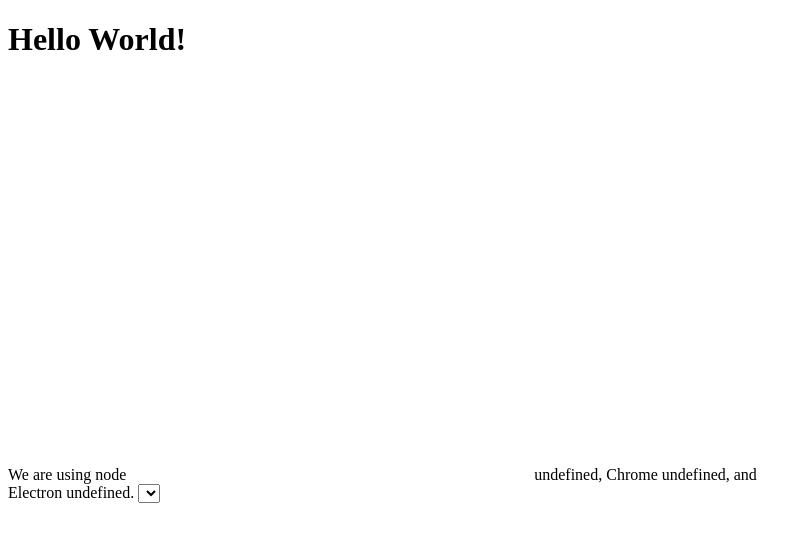
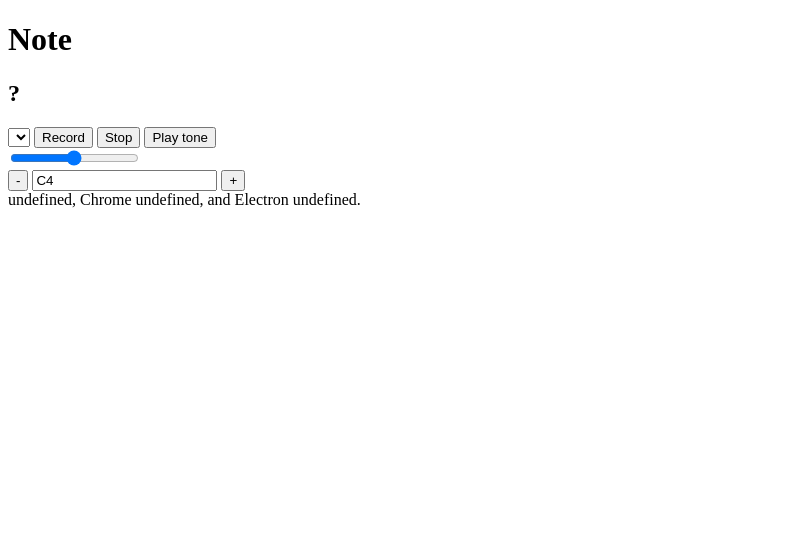
Before and after one commit to redscorp98/Electron-Tuner, an Electron app: page index.html in a window 800 px wide. Drawn offline with Linux system fonts and the light colour scheme.

Commit message:
Added functions for playing and listening to music

```diff
--- a/index.html
+++ b/index.html
@@ -10,17 +10,31 @@
 </head>
 
 <body onload="main()">
-    <h1>Hello World!</h1>
-    We are using node
-    <canvas id="myChart" width="400" height="400"></canvas>
+    <h1>Note</h1>
+    <h2 id="current-note"></h2>
+    <select name="inputs" id="audio-inputs" onchange="setupInput(this)"></select>
+    <button onclick="listen()">Record</button>
+    <button onclick="stopListening()">Stop</button>
+    <button onclick="playTone()">Play tone</button>
+    <div class="slidecontainer">
+        <input type="range" min="1" max="100" value="50" class="slider" id="myRange" onchange="updateGain(this)">
+    </div>
+    <div id="note">
+        <button class="note-modifier" onclick="modifyNote(this.value)" value=-1>-</button>
+        <input type="text" id="output-note" value="C4">
+        <button class="note-modifier" onclick="modifyNote(this.value)" value=1>+</button>
+    </div>
     <script>document.write(process.versions.node)</script>,
     Chrome
     <script>document.write(process.versions.chrome)</script>,
     and Electron
     <script>document.write(process.versions.electron)</script>.
-    <select name="inputs" id="audio-inputs" onchange="setupInput(this)">
 
-    </select>
+
 </body>
 
 </html>
+
+<style>
+
+</style>
--- a/renderer.js
+++ b/renderer.js
@@ -1,23 +1,76 @@
+const dialog = require('electron').remote.dialog
 var audioCtx = new AudioContext;
 let recording;
 const PERIOD = 500; // 500 ms
 const Pitchfinder = require('pitchfinder')
-let mediaRecorder;
-let audioInputs;
+let mediaRecorder = null;
+let audioInputs = null;
+let gain = audioCtx.createGain();
+gain.gain.value = 0.5;
 
 // When device list changes this is called
 navigator.mediaDevices.ondevicechange = function (event) {
     updateInputList()
 }
 
+// Updates the gain of output note
+function updateGain(slider) {
+    const currentGain = gain.gain.value
+    const nextGain = slider.value / 100
+    const step = (nextGain - currentGain) / 2
+    gain.gain.value += step
+    for (let i = 0; i < 1; i++) {
+        setTimeout(function () { gain.gain.value += step }, 300 * i)
+    }
+}
 
-async function setupInput(options) {
+// Input a string of note (e.g. "A3", "C5") and return the frequency
+function getNoteFrequency(note = "") {
+    try {
+        const _note = note[0].toUpperCase() + note.substring(1)
+        notes = Object.keys(noteFrequencies)
+        if (notes.includes(_note)) {
+            const frequency = noteFrequencies[_note]
+            console.log(frequency)
+            return frequency
+        } else {
+            console.log("Note not found")
+            return 330
+        }
+    } catch (error) {
+
+    }
+}
+
+
+// Modifies the note displayed in the text box if it's a valid note
+function modifyNote(val) {
+    let note = document.getElementById("output-note").value
+    let currentNote = note[0].toUpperCase() + note.substring(1)
+    const notes = Object.keys(noteFrequencies)
+    if (notes.includes(currentNote)) {
+        const index = notes.indexOf(currentNote)
+        let nextIndex = index + parseInt(val)
+        if (nextIndex === notes.length) {
+            nextIndex = 0
+        } else if (nextIndex === -1) {
+            nextIndex = notes.length - 1
+        }
+        document.getElementById("output-note").value = notes[nextIndex]
+    } else {
+        dialog.showMessageBoxSync({ title: "Input error", message: "Invalid note input", type: "error" })
+    }
+}
+
+// Sets up the media device input
+async function setupDeviceInput(options) {
     if (audioInputs === null) {
         console.log("Nothing to do")
     }
     else {
         const device = (audioInputs.filter(input => input.label.includes(options.value)))
         mediaDevice = await navigator.mediaDevices.getUserMedia({ audio: { deviceId: { exact: device.deviceId } } })
+        // Uses default sample frequency of input device. Should be 48000 Hz
         mediaRecorder = new MediaRecorder(mediaDevice)
         mediaRecorder.ondataavailable = async function (e) {
             const blob = e.data
@@ -35,21 +88,9 @@ async function setupInput(options) {
         }
         console.log(mediaRecorder)
     }
-    // return navigator.mediaDevices.getUserMedia({ audio: true })
-    //     .then(device => {
-    //         mediaRecorder = new MediaRecorder(device)
-    //         return true
-    //     })
-    //     .catch(error => {
-    //         if (error.name === "NotFoundError") {
-    //             console.error("ERROR. No audio input detected.")
-    //         } else {
-    //             console.error(error)
-    //         }
-    //         return false
-    //     })
 }
 
+// Updates displayed list of audio devices
 async function updateInputList() {
     let select = document.getElementById("audio-inputs");
     const inputs = await getMediaDevices()
@@ -66,14 +107,12 @@ async function updateInputList() {
 
 }
 
-
+// Returns list of audio media devices
 async function getMediaDevices() {
-    let audioDevices = []
+    let audioDevices = null
     try {
         const devices = await navigator.mediaDevices.enumerateDevices()
         audioDevices = devices.filter(device => device.kind === "audioinput")
-        console.log(audioDevices)
-        // devices = await navigator.mediaDevices.getUserMedia({ audio: { deviceId: { exact: } } })
     } catch (error) {
         console.error(error)
     }
@@ -85,7 +124,8 @@ async function getMediaDevices() {
     Record for PERIOD
     Stop recording for 1000 - PERIOD
  */
-async function record() {
+async function listen() {
+    if (mediaRecorder !== null) {
         recording = window.setInterval(() => {
             mediaRecorder.start()
             window.setTimeout(() => {
@@ -93,32 +133,42 @@ async function record() {
             }, PERIOD)
         }, 1000)
     }
+}
 
 // Stop recording audio from the microphone input
-function stop() {
+function stopListening() {
     clearInterval(recording)
 }
 
 /*
-    Setup mediaRecorder interrupt and input
+    Fill a list of available audio inputs
+    Sets up a device input if available
 */
 async function main() {
-    // await setupInput();
-    updateInputList()
-    /* mediaRecorder.ondataavailable = async function (e) {
-        const blob = e.data
-        const stream = blob.stream()
-        const reader = stream.getReader()
-        reader.read().then(buffer => {
-            audioCtx.decodeAudioData(buffer.value.buffer).then(audioBuffer => {
-                audioData = audioBuffer.getChannelData(0)
-                // writeCSV(audioData)
-                getFrequency(audioBuffer.sampleRate, audioData)
-            }).catch(e => {
-                console.log(e)
-            })
-        })
-    } */
+    const inputReady = await updateInputList()
+    updateDisplayFrequency()
+    if (inputReady)
+        setupDeviceInput(document.getElementById("audio-inputs"))
+}
+
+// Return nearest number in a list
+function findNearestNote(val = 1) {
+    const arr = Object.values(noteFrequencies)
+    const notes = Object.keys(noteFrequencies)
+    let lowestDiff = Math.abs(arr[0] - val);
+    let nearest = notes[0];
+    for (let i = 0; i < arr.length; i++) {
+        let element = arr[i]
+        let diff = val - element
+        if (diff === 0) {
+            return notes[i]
+        }
+        else if (Math.abs(diff) < lowestDiff) {
+            lowestDiff = diff
+            nearest = notes[i]
+        }
+    }
+    return nearest
 }
 
 // Play most recently recorded audio
@@ -136,7 +186,22 @@ async function getFrequency(sampleFrequency, byteArray) {
     const detectPitch = Pitchfinder.YIN(sampleFrequency)
     const frequency = detectPitch(byteArray)
     // Sometimes frequency is null
-    console.log("Frequency: ", frequency)
+    console.log("Frequency: ", frequency, "Sample rate: ", sampleFrequency)
+    if (frequency !== null & frequency < 5100) {
+        updateDisplayFrequency(findNearestNote(frequency))
+    }
+}
+
+function updateDisplayFrequency(note = null) {
+    const id = document.getElementById("current-note")
+    if (note === null) {
+        // Dispaly a "?"
+        id.innerText = "?"
+    }
+    else {
+        // Display the string
+        id.innerText = note
+    }
 }
 
 // Writes CSV of recorded audio array
@@ -160,14 +225,160 @@ async function writeCSV(arr = []) {
     type of wave: sine, sqaure, sawtooth, triangle or custom (https://developer.mozilla.org/en-US/docs/Web/API/OscillatorNode/type)
     length seconds
  */
-function playTone(frequency = 330, type = "sine", length = 6) {
+function playTone(type = "sine", length = 4) {
+    const frequency = getNoteFrequency(document.getElementById("output-note").value)
     const oscillator = audioCtx.createOscillator()
     oscillator.onended = function () {
         console.log('Your tone has now stopped playing!');
     };
     oscillator.frequency.setValueAtTime(frequency, audioCtx.currentTime)
     oscillator.type = type
-    oscillator.connect(audioCtx.destination)
+    oscillator.connect(gain)
+    gain.connect(audioCtx.destination);
     oscillator.start()
     oscillator.stop(audioCtx.currentTime + length);
 }
+noteFrequencies = {
+    "C0": 16.35,
+    "C#0": 17.32,
+    "Db0": 17.32,
+    "D0": 18.35,
+    "D#0": 19.45,
+    "Eb0": 19.45,
+    "E0": 20.60,
+    "F0": 21.83,
+    "F#0": 23.12,
+    "Gb0": 23.12,
+    "G0": 24.50,
+    "G#0": 25.96,
+    "Ab0": 25.96,
+    "A0": 27.50,
+    "A#0": 29.14,
+    "Bb0": 29.14,
+    "B0": 30.87,
+    "C1": 32.70,
+    "C#1": 34.65,
+    "Db1": 34.65,
+    "D1": 36.71,
+    "D#1": 38.89,
+    "Eb1": 38.89,
+    "E1": 41.20,
+    "F1": 43.65,
+    "F#1": 46.25,
+    "Gb1": 46.25,
+    "G1": 49.00,
+    "G#1": 51.91,
+    "Ab1": 51.91,
+    "A1": 55.00,
+    "A#1": 58.27,
+    "Bb1": 58.27,
+    "B1": 61.74,
+    "C2": 65.41,
+    "C#2": 69.30,
+    "Db2": 69.30,
+    "D2": 73.42,
+    "D#2": 77.78,
+    "Eb2": 77.78,
+    "E2": 82.41,
+    "F2": 87.31,
+    "F#2": 92.50,
+    "Gb2": 92.50,
+    "G2": 98.00,
+    "G#2": 103.83,
+    "Ab2": 103.83,
+    "A2": 110.00,
+    "A#2": 116.54,
+    "Bb2": 116.54,
+    "B2": 123.47,
+    "C3": 130.81,
+    "C#3": 138.59,
+    "Db3": 138.59,
+    "D3": 146.83,
+    "D#3": 155.56,
+    "Eb3": 155.56,
+    "E3": 164.81,
+    "F3": 174.61,
+    "F#3": 185.00,
+    "Gb3": 185.00,
+    "G3": 196.00,
+    "G#3": 207.65,
+    "Ab3": 207.65,
+    "A3": 220.00,
+    "A#3": 233.08,
+    "Bb3": 233.08,
+    "B3": 246.94,
+    "C4": 261.63,
+    "C#4": 277.18,
+    "Db4": 277.18,
+    "D4": 293.66,
+    "D#4": 311.13,
+    "Eb4": 311.13,
+    "E4": 329.63,
+    "F4": 349.23,
+    "F#4": 369.99,
+    "Gb4": 369.99,
+    "G4": 392.00,
+    "G#4": 415.30,
+    "Ab4": 415.30,
+    "A4": 440.00,
+    "A#4": 466.16,
+    "Bb4": 466.16,
+    "B4": 493.88,
+    "C5": 523.25,
+    "C#5": 554.37,
+    "Db5": 554.37,
+    "D5": 587.33,
+    "D#5": 622.25,
+    "Eb5": 622.25,
+    "E5": 659.26,
+    "F5": 698.46,
+    "F#5": 739.99,
+    "Gb5": 739.99,
+    "G5": 783.99,
+    "G#5": 830.61,
+    "Ab5": 830.61,
+    "A5": 880.00,
+    "A#5": 932.33,
+    "Bb5": 932.33,
+    "B5": 987.77,
+    "C6": 1046.50,
+    "C#6": 1108.73,
+    "Db6": 1108.73,
+    "D6": 1174.66,
+    "D#6": 1244.51,
+    "Eb6": 1244.51,
+    "E6": 1318.51,
+    "F6": 1396.91,
+    "F#6": 1479.98,
+    "Gb6": 1479.98,
+    "G6": 1567.98,
+    "G#6": 1661.22,
+    "Ab6": 1661.22,
+    "A6": 1760.00,
+    "A#6": 1864.66,
+    "Bb6": 1864.66,
+    "B6": 1975.53,
+    "C7": 2093.00,
+    "C#7": 2217.46,
+    "Db7": 2217.46,
+    "D7": 2349.32,
+    "D#7": 2489.02,
+    "Eb7": 2489.02,
+    "E7": 2637.02,
+    "F7": 2793.83,
+    "F#7": 2959.96,
+    "Gb7": 2959.96,
+    "G7": 3135.96,
+    "G#7": 3322.44,
+    "Ab7": 3322.44,
+    "A7": 3520.00,
+    "A#7": 3729.31,
+    "Bb7": 3729.31,
+    "B7": 3951.07,
+    "C8": 4186.01,
+    "C#8": 4434.92,
+    "Db8": 4434.92,
+    "D8": 4698.64,
+    "D#8": 4978.03,
+    "Eb8": 4978.03
+}
```
Lines whose indentation alone changed are shown as unchanged.
